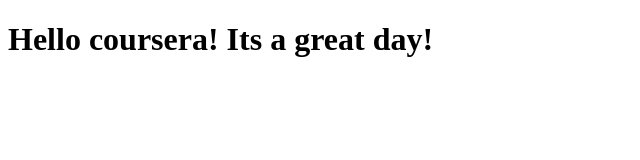
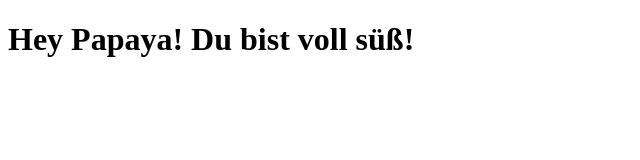
Before and after one commit to igrlzc/coursera-test, a plain HTML site: page site/index.html in a window 1280 px wide. Shown: the whole page, without its empty margins (0-640 px from the left). Drawn offline with Linux system fonts and the light colour scheme.

Commit message:
uptodate

```diff
--- a/site/index.html
+++ b/site/index.html
@@ -1,9 +1,9 @@
 <!DOCTYPE html>
 <html>
 <head>
-	<title>Hey coursera</title>
+	<title>Hey Papaya!</title>
 </head>
 <body>
-<h1>Hello coursera! Its a great day!<h1>
+<h1>Hey Papaya! Du bist voll süß!<h1>
 </body>
 </html>
```
